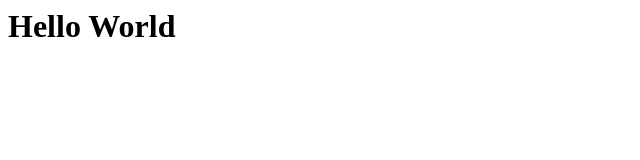
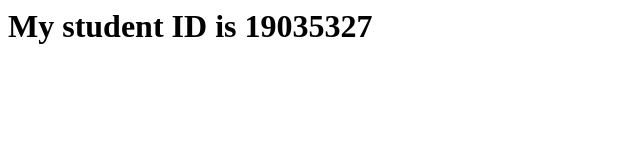
Before and after one commit to liyilin111/operate_repo, a plain HTML site: page index.html in a window 1280 px wide. Shown: the whole page, without its empty margins (0-640 px from the left). Drawn offline with Linux system fonts and the light colour scheme.

Commit message:
Update index.html

```diff
--- a/index.html
+++ b/index.html
@@ -2,6 +2,6 @@
 <head>
 </head>
 <body>
-	<h1>Hello World<h1>
+	<h1>My student ID is 19035327<h1>
 </body>
 </html>
```
